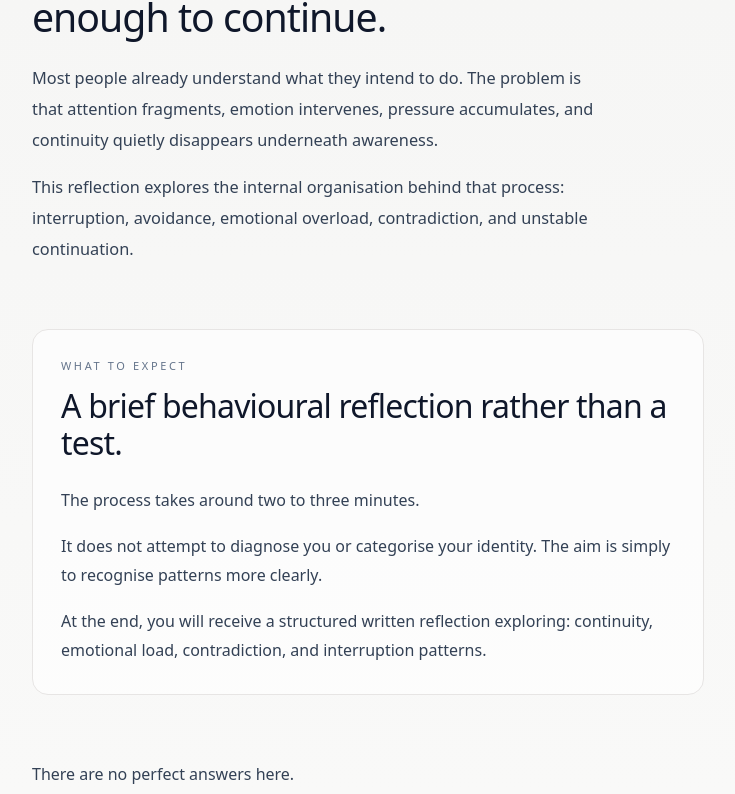
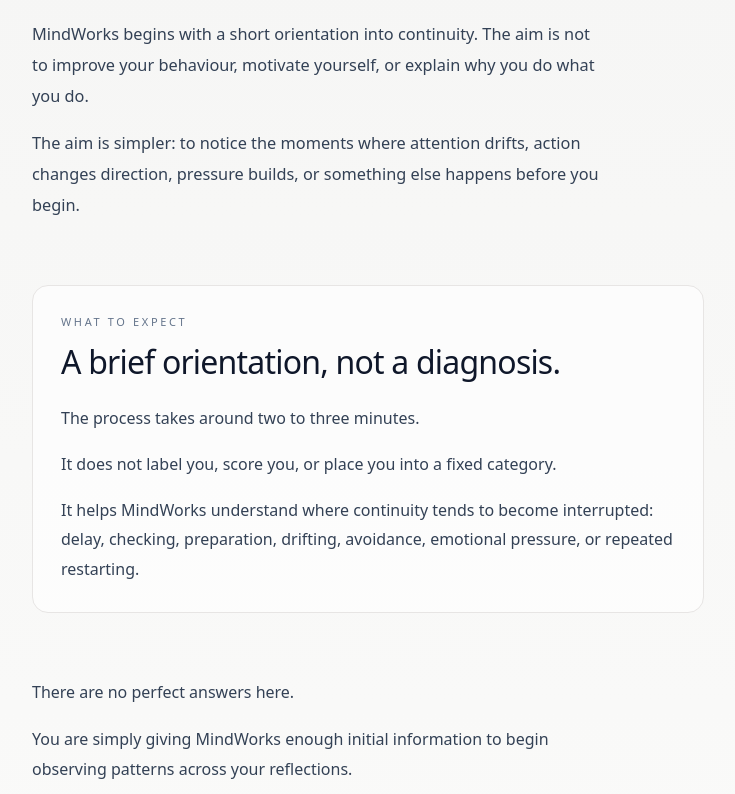
Before and after one commit to stopinder/therapy-orientation-quiz, a Vue app: page /gateway in a window 1280 px wide. Shown: the part 326-1120 px from the top of the page, without its empty margins (272-1007 px from the left). Built offline with nearby package versions, Linux system fonts and the light colour scheme; no server answers.

Commit message:
Revise gateway orientation copy

```diff
--- a/src/views/QuizGateway.vue
+++ b/src/views/QuizGateway.vue
@@ -7,31 +7,28 @@
       <header class="space-y-6 max-w-xl">
 
         <p class="text-[11px] uppercase tracking-[0.24em] text-slate-500">
-          Guided Reflection
+          MindWorks Orientation
         </p>
 
         <h1 class="text-3xl md:text-[2.45rem] font-medium tracking-[-0.025em] text-slate-900 leading-[1.12]">
-          The difficulty is often not knowing what matters.
-          It is remaining in contact long enough to continue.
+          Notice where intention changes before you realise it has changed.
         </h1>
 
         <div class="space-y-4 text-[1.02rem] leading-[1.9] text-slate-700">
 
           <p>
-            Most people already understand what they intend to do.
-            The problem is that attention fragments,
-            emotion intervenes,
-            pressure accumulates,
-            and continuity quietly disappears underneath awareness.
+            MindWorks begins with a short orientation into continuity.
+            The aim is not to improve your behaviour,
+            motivate yourself,
+            or explain why you do what you do.
           </p>
 
           <p>
-            This reflection explores the internal organisation behind that process:
-            interruption,
-            avoidance,
-            emotional overload,
-            contradiction,
-            and unstable continuation.
+            The aim is simpler:
+            to notice the moments where attention drifts,
+            action changes direction,
+            pressure builds,
+            or something else happens before you begin.
           </p>
 
         </div>
@@ -50,7 +47,7 @@
             </p>
 
             <h2 class="section-title">
-              A brief behavioural reflection rather than a test.
+              A brief orientation, not a diagnosis.
             </h2>
 
           </div>
@@ -62,17 +59,20 @@
             </p>
 
             <p>
-              It does not attempt to diagnose you or categorise your identity.
-              The aim is simply to recognise patterns more clearly.
+              It does not label you,
+              score you,
+              or place you into a fixed category.
             </p>
 
             <p>
-              At the end,
-              you will receive a structured written reflection exploring:
-              continuity,
-              emotional load,
-              contradiction,
-              and interruption patterns.
+              It helps MindWorks understand where continuity tends to become interrupted:
+              delay,
+              checking,
+              preparation,
+              drifting,
+              avoidance,
+              emotional pressure,
+              or repeated restarting.
             </p>
 
           </div>
@@ -91,13 +91,8 @@
           </p>
 
           <p>
-            Most people recognise themselves gradually,
-            often in the smaller moments:
-            drifting,
-            postponing,
-            restarting,
-            disappearing under pressure,
-            then returning later with clarity.
+            You are simply giving MindWorks enough initial information
+            to begin observing patterns across your reflections.
           </p>
 
         </div>
@@ -106,7 +101,7 @@
             @click="handleContinue"
             class="inline-flex items-center rounded-xl border border-slate-900 bg-slate-900 px-6 py-3 text-sm font-medium text-white transition hover:bg-slate-800"
         >
-          Begin the reflection
+          Begin orientation
         </button>
 
       </section>
```
